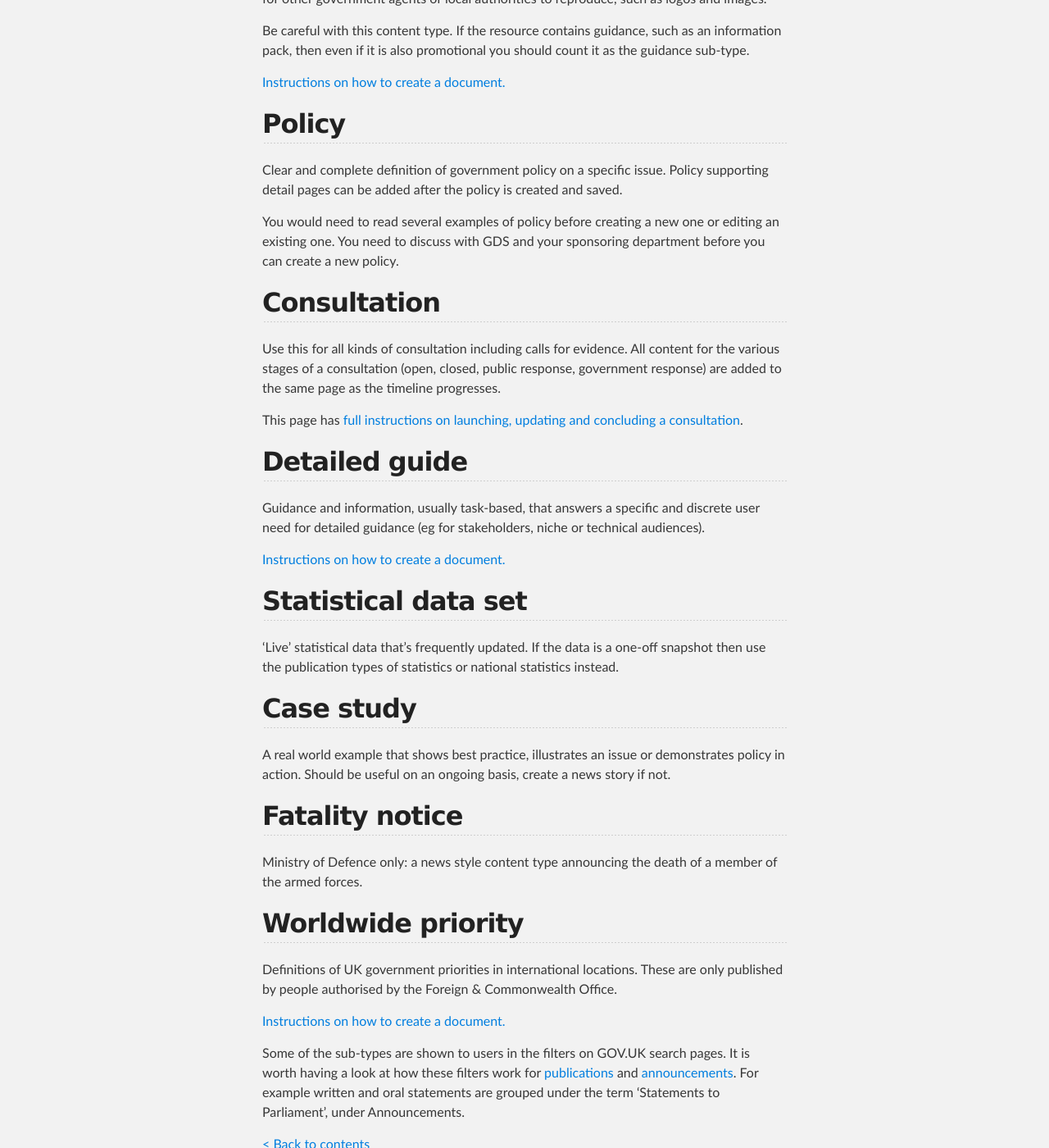
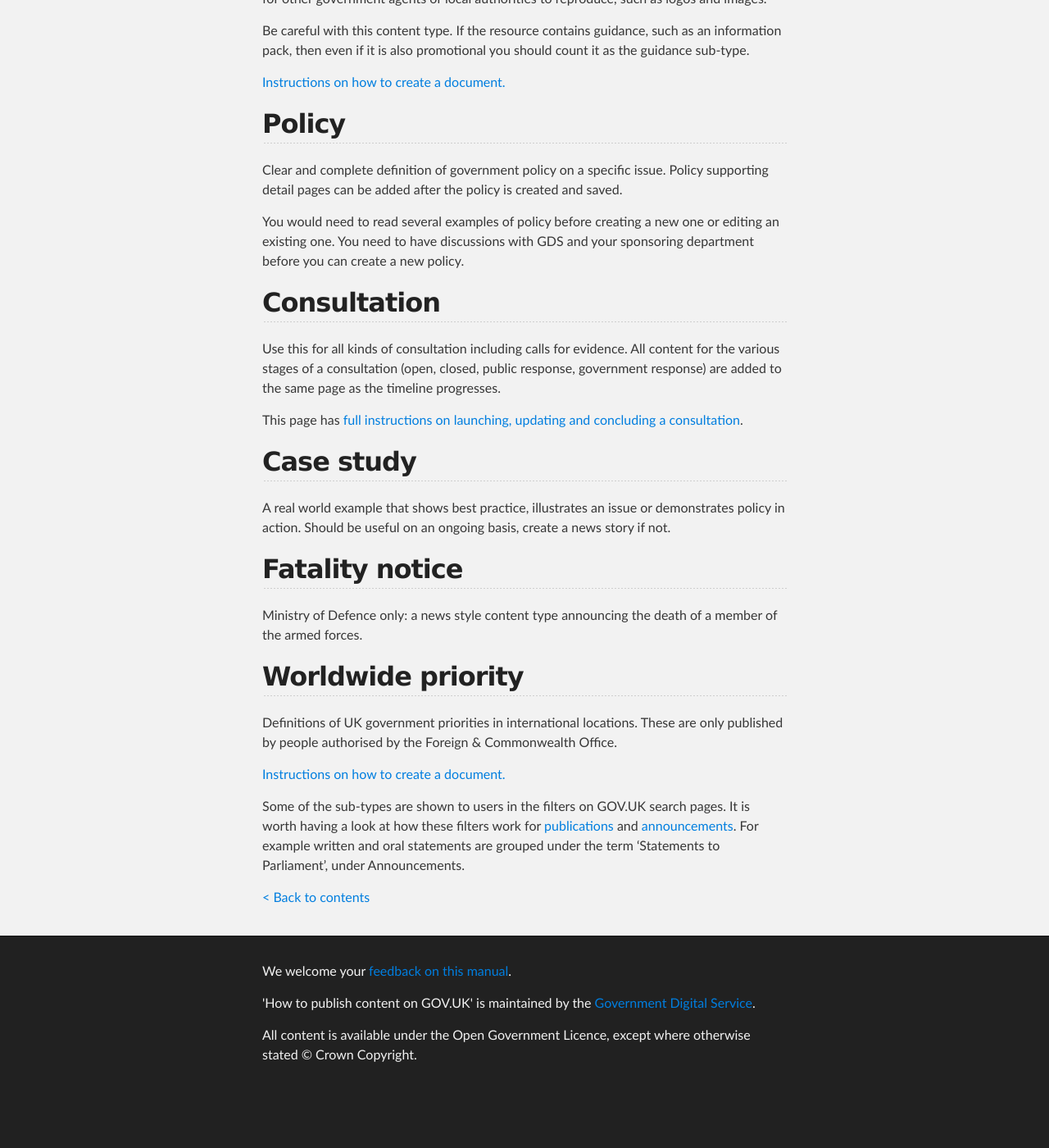
Before and after one commit to alphagov/inside-government-admin-guide, a Jekyll site: the page built from creating-documents/document-types.md, in a window 1280 px wide and 1400 px high, scrolled down 5842 px. Shown: the whole window at 82% size. Built offline with Jekyll 4.4.1, drawn with Linux system fonts in a browser that asks for light colours; after the commit the page ends 7175 px from its top, so only the background shows below that.

Commit message:
removed data set and DG

```diff
--- a/creating-documents/document-types.md
+++ b/creating-documents/document-types.md
@@ -215,7 +215,7 @@ Be careful with this content type. If the resource contains guidance, such as an
 
 Clear and complete definition of government policy on a specific issue. Policy supporting detail pages can be added after the policy is created and saved.
 
-You would need to read several examples of policy before creating a new one or editing an existing one. You need to discuss with GDS and your sponsoring department before you can create a new policy.
+You would need to read several examples of policy before creating a new one or editing an existing one. You need to have discussions with GDS and your sponsoring department before you can create a new policy.
 
 
 ## Consultation
@@ -223,17 +223,6 @@ You would need to read several examples of policy before creating a new one or e
 Use this for all kinds of consultation including calls for evidence. All content for the various stages of a consultation (open, closed, public response, government response) are added to the same page as the timeline progresses.
 
 This page has [full instructions on launching, updating and concluding a consultation](http://alphagov.github.io/inside-government-admin-guide/creating-documents/launch-consultations.html).
-
-## Detailed guide
-
-Guidance and information, usually task-based, that answers a specific and discrete user need for detailed guidance (eg for stakeholders, niche or technical audiences).
-
-[Instructions on how to create a document.](/inside-government-admin-guide/creating-documents/create-a-new-doc.html)
-
-
-## Statistical data set
-
-‘Live’ statistical data that’s frequently updated. If the data is a one-off snapshot then use the publication types of statistics or national statistics instead.
 
 
 ## Case study
```
